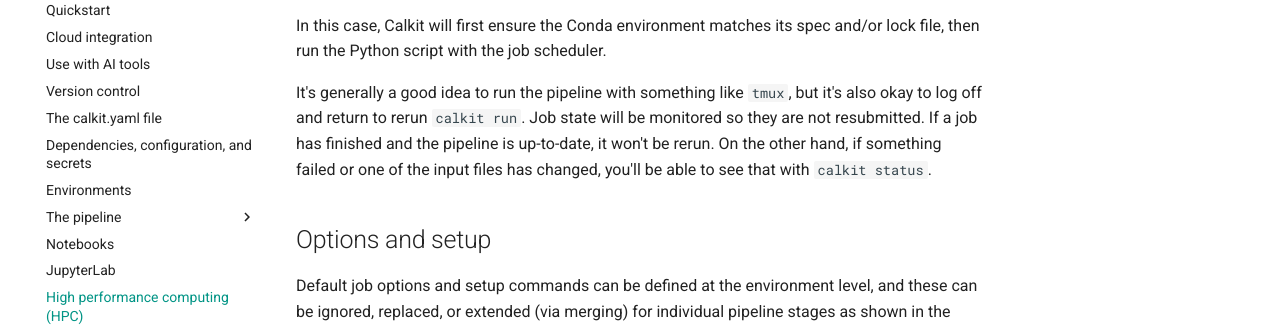
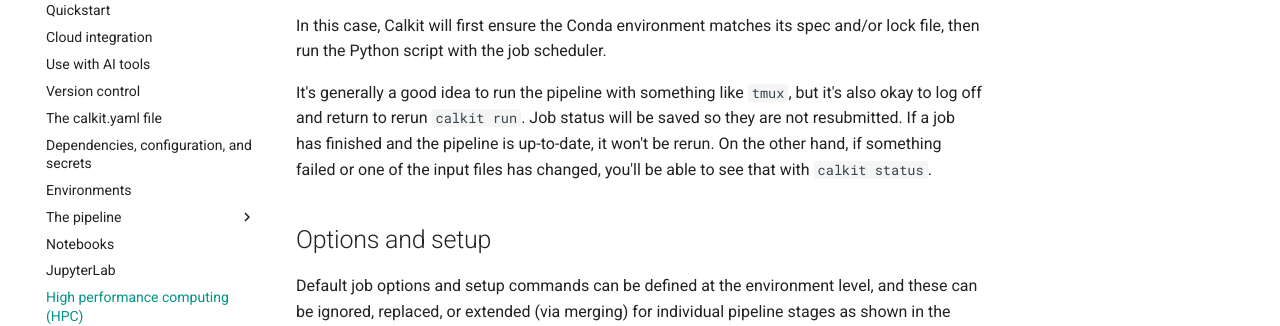
Before and after one commit to calkit/calkit, an MkDocs documentation site: the page built from docs/hpc.md, in a window 1280 px wide and 900 px high, scrolled down 1450 px. Shown: the part 152-478 px from the top of the window. Built offline with MkDocs 1.6.1 and Material for MkDocs 9.7.7, drawn with Linux system fonts in a browser that asks for light colours; comment, search, counter and statistics services are not loaded.

Commit message:
Correct docs

```diff
--- a/docs/hpc.md
+++ b/docs/hpc.md
@@ -83,7 +83,7 @@
 
 It's generally a good idea to run the pipeline with something like `tmux`,
 but it's also okay to log off and return to rerun `calkit run`.
-Job state will be monitored so they are not resubmitted.
+Job status will be saved so they are not resubmitted.
 If a job has finished and the pipeline is up-to-date, it won't be rerun.
 On the other hand, if something failed or one of the input files has changed,
 you'll be able to see that with `calkit status`.
```
